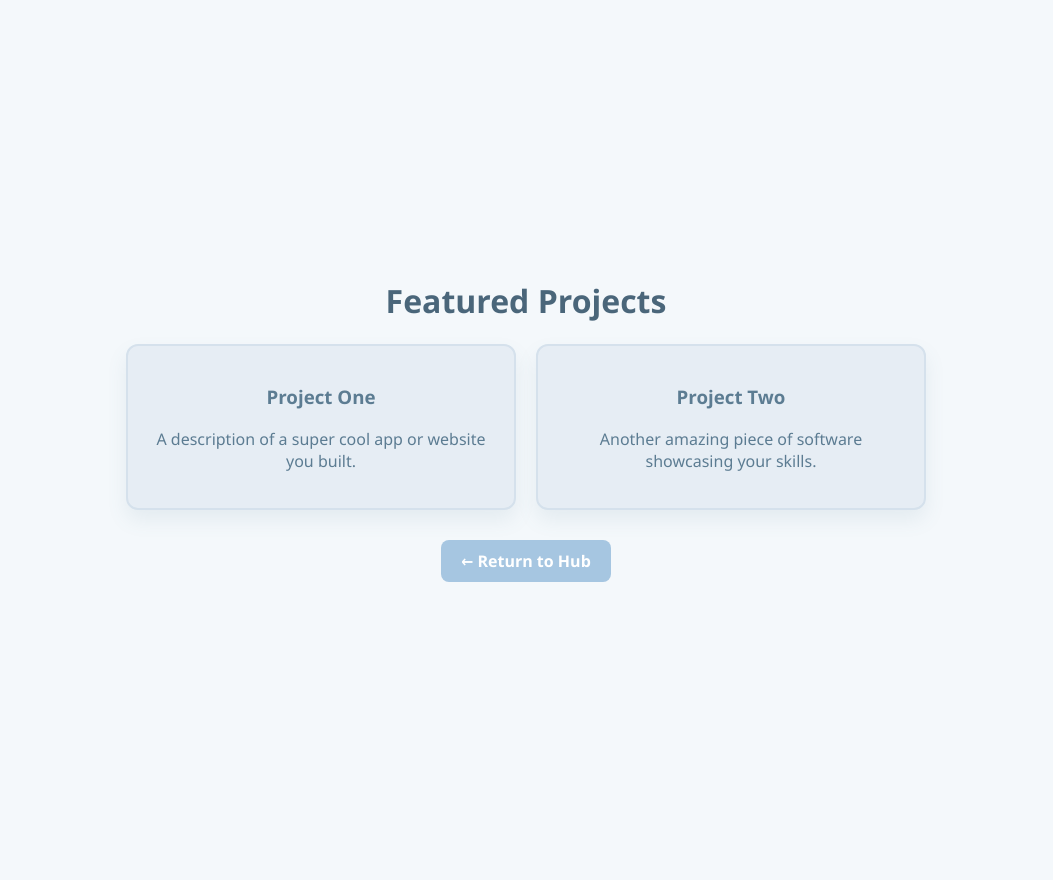
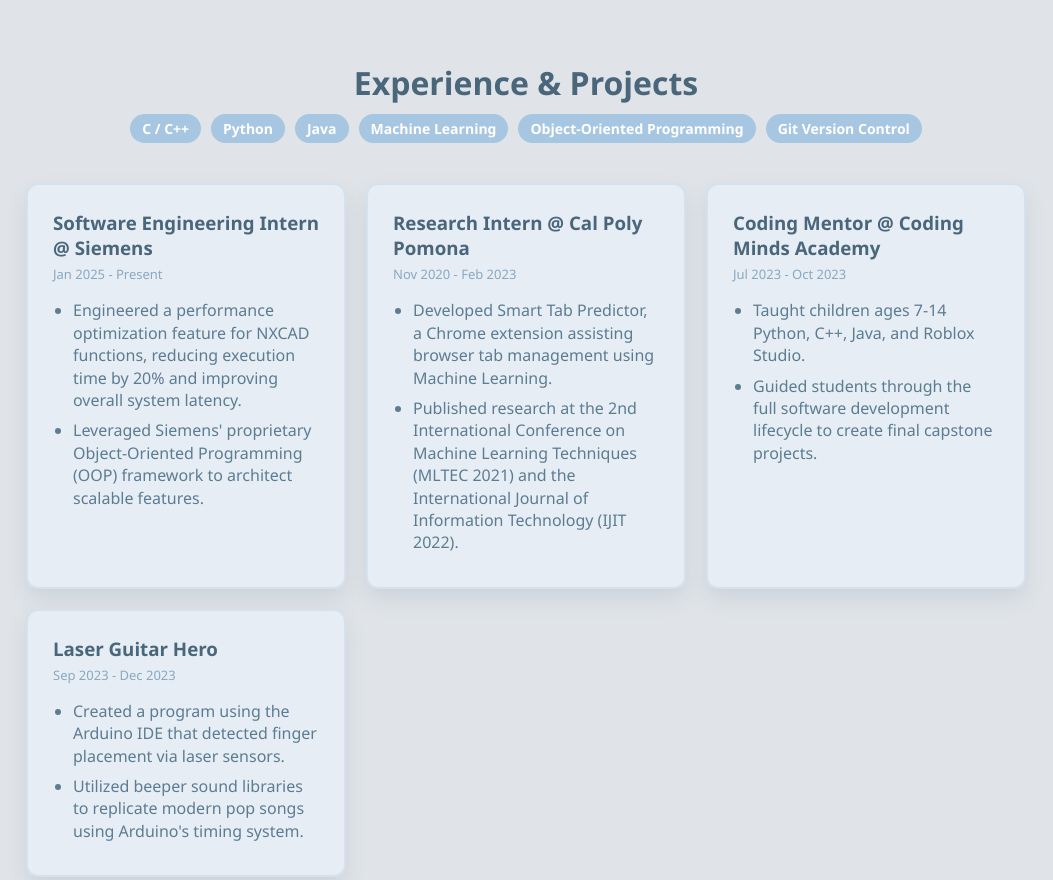
Before and after one commit to Hudinid/Hudinid.github.io, a plain HTML site: page projects.html in a window 1280 px wide. Shown: the top 880 px of the page, without its empty margins (114-1167 px from the left). Before the commit the page ends 840 px from the top, so only its background shows below. Drawn offline with Linux system fonts and the light colour scheme.

Commit message:
Polished, maybe some more images

```diff
--- a/projects.html
+++ b/projects.html
@@ -3,10 +3,10 @@
 <head>
     <meta charset="UTF-8">
     <meta name="viewport" content="width=device-width, initial-scale=1.0">
-    <title>My Projects</title>
+    <title>Experience & Projects</title>
     <style>
         body {
-            background-color: #f4f8fb;
+            background-color: #e0e4e8;
             color: #5c7c92;
             font-family: 'Segoe UI', Tahoma, Geneva, Verdana, sans-serif;
             display: flex;
@@ -15,27 +15,47 @@
             justify-content: center;
             min-height: 100vh;
             margin: 0;
-            padding: 20px;
+            padding: 40px 20px;
         }
-        h1 { color: #4a667a; }
+        h1 { color: #4a667a; margin-bottom: 10px; text-align: center;}
+        .skills-container {
+            display: flex;
+            flex-wrap: wrap;
+            justify-content: center;
+            gap: 10px;
+            margin-bottom: 40px;
+            max-width: 800px;
+        }
+        .skill-badge {
+            background-color: #a6c6e1;
+            color: white;
+            padding: 5px 12px;
+            border-radius: 20px;
+            font-size: 14px;
+            font-weight: bold;
+        }
         .grid {
             display: grid;
-            grid-template-columns: repeat(auto-fit, minmax(250px, 1fr));
+            grid-template-columns: repeat(auto-fit, minmax(300px, 1fr));
             gap: 20px;
             width: 100%;
-            max-width: 800px;
+            max-width: 1000px;
         }
         .card {
             background-color: #e6edf4;
-            padding: 20px;
+            padding: 25px;
             border-radius: 12px;
-            box-shadow: 0px 10px 20px rgba(92, 124, 146, 0.1);
+            box-shadow: 0px 10px 20px rgba(92, 124, 146, 0.15);
             border: 2px solid #d5e1ec;
-            text-align: center;
+            text-align: left;
         }
+        .card h3 { margin-top: 0; color: #4a667a; margin-bottom: 5px; }
+        .card .date { font-size: 13px; color: #89a8c2; margin-bottom: 15px; display: block; }
+        ul { padding-left: 20px; margin-bottom: 0; }
+        li { margin-bottom: 8px; line-height: 1.4; }
         .back-btn {
             display: inline-block;
-            margin-top: 30px;
+            margin-top: 40px;
             padding: 10px 20px;
             background-color: #a6c6e1;
             color: white;
@@ -48,17 +68,52 @@
     </style>
 </head>
 <body>
-    <h1>Featured Projects</h1>
+    <h1>Experience & Projects</h1>
+
+    <div class="skills-container">
+        <span class="skill-badge">C / C++</span>
+        <span class="skill-badge">Python</span>
+        <span class="skill-badge">Java</span>
+        <span class="skill-badge">Machine Learning</span>
+        <span class="skill-badge">Object-Oriented Programming</span>
+        <span class="skill-badge">Git Version Control</span>
+    </div>
+
     <div class="grid">
         <div class="card">
-            <h3>Project One</h3>
-            <p>A description of a super cool app or website you built.</p>
+            <h3>Software Engineering Intern @ Siemens</h3>
+            <span class="date">Jan 2025 - Present</span>
+            <ul>
+                <li>Engineered a performance optimization feature for NXCAD functions, reducing execution time by 20% and improving overall system latency.</li>
+                <li>Leveraged Siemens' proprietary Object-Oriented Programming (OOP) framework to architect scalable features.</li>
+            </ul>
         </div>
         <div class="card">
-            <h3>Project Two</h3>
-            <p>Another amazing piece of software showcasing your skills.</p>
+            <h3>Research Intern @ Cal Poly Pomona</h3>
+            <span class="date">Nov 2020 - Feb 2023</span>
+            <ul>
+                <li>Developed Smart Tab Predictor, a Chrome extension assisting browser tab management using Machine Learning.</li>
+                <li>Published research at the 2nd International Conference on Machine Learning Techniques (MLTEC 2021) and the International Journal of Information Technology (IJIT 2022).</li>
+            </ul>
+        </div>
+        <div class="card">
+            <h3>Coding Mentor @ Coding Minds Academy</h3>
+            <span class="date">Jul 2023 - Oct 2023</span>
+            <ul>
+                <li>Taught children ages 7-14 Python, C++, Java, and Roblox Studio.</li>
+                <li>Guided students through the full software development lifecycle to create final capstone projects.</li>
+            </ul>
+        </div>
+        <div class="card">
+            <h3>Laser Guitar Hero</h3>
+            <span class="date">Sep 2023 - Dec 2023</span>
+            <ul>
+                <li>Created a program using the Arduino IDE that detected finger placement via laser sensors.</li>
+                <li>Utilized beeper sound libraries to replicate modern pop songs using Arduino's timing system.</li>
+            </ul>
         </div>
     </div>
+
     <a href="index.html" class="back-btn">← Return to Hub</a>
 </body>
 </html>
```
Also changed, not shown: about.html (+17 -11 lines), contact.html (+54 -0 lines), index.html (+12 -15 lines).
